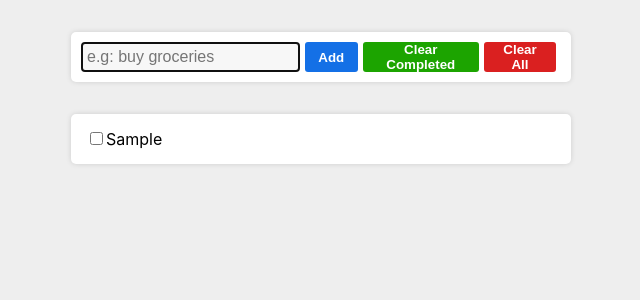
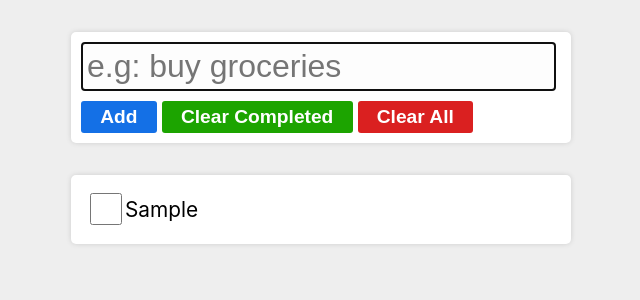
Before and after one commit to idontreallywolf/react-learn-todolist, a React (Create React App) app: page / in a window 1280 px wide. Both pictures are taken after typing "Sample" into the empty fields and a click on the button "Add". Shown: the top 300 px of the page, without its empty margins (319-959 px from the left). Built offline with nearby package versions, Linux system fonts and the light colour scheme.

Commit message:
re-style

```diff
--- a/src/App.js
+++ b/src/App.js
@@ -19,9 +19,7 @@ function App() {
         todoItemName.current.focus();
     }
 
-    const actionClearDone = (e) => {
-        setList(list.filter(todo => !todo.isDone));
-    }
+    const actionClearDone = (e) => setList(list.filter(todo => !todo.isDone));
 
     const actionClearAll = (e) => {
         if (window.confirm('Are you sure you want to delete all items?')) {
@@ -33,9 +31,11 @@ function App() {
     <div className='App'>
         <div className='well controls'>
             <input ref={todoItemName} type="text" placeholder="e.g: buy groceries"/>
-            <button className='button button-blue'  onClick={actionAddItem}>Add</button>
-            <button className='button button-green' onClick={actionClearDone}>Clear Completed</button>
-            <button className='button button-red'   onClick={actionClearAll}>Clear All</button>
+            <div>
+                <button className='button button-blue'  onClick={actionAddItem}>Add</button>
+                <button className='button button-green' onClick={actionClearDone}>Clear Completed</button>
+                <button className='button button-red'   onClick={actionClearAll}>Clear All</button>
+            </div>
         </div>
         <div className='well'>
             <TodoList list={ list } setList={ setList }/>
--- a/src/Todo.js
+++ b/src/Todo.js
@@ -2,8 +2,10 @@ import React from 'react';
 
 export default function Todo({ todo, toggle }) {
     const toggleBox = () => toggle(todo.id);
-    return <div className='todo-element'>
-                <span><input type='checkbox' checked={ todo.isDone } onChange={toggleBox}/></span>
-                <span>{ todo.name }</span>
-            </div>
+    return <label>
+                <div className='todo-element'>
+                    <span><input type='checkbox' checked={ todo.isDone } onChange={toggleBox}/></span>
+                    <div className='todo-name'>{ todo.name }</div>
+                </div>
+            </label>
 }
--- a/src/css/App.css
+++ b/src/css/App.css
@@ -15,24 +15,26 @@
 
 .controls {
     display: flex;
-    flex-direction: row;
+    flex-direction: column;
 }
 
 .controls > input {
-    font-size: 1em;
+    font-size: 2em;
     padding: 5px;
     border-radius: 3px;
     margin-right: 5px;
     border: 1px solid var(--border-input);
     background: var(--bg-input);
+    margin-bottom: 10px;
 }
 
 .button {
-    padding: 0px 1em;
+    padding: 5px 1em;
     border: transparent;
     border-radius: 3px;
     margin-right: 5px;
     font-weight: bold;
+    font-size: 1.2em;
 }
 
 .button-blue,
--- a/src/css/index.css
+++ b/src/css/index.css
@@ -1,11 +1,11 @@
 :root {
     --bg-primary:  #fff;
     --bg-secondary:#eee;
-    --bg-input: #f7f7f7;
+    --bg-input: #fdfdfd;
 
     --box-shadow: #cecece;
 
-    --border-input:#cacaca;
+    --border-input:#f4f4f4;
 
     --bg-btn-blue: #1470e6;
     --bg-btn-green: #1ca400;
--- a/src/css/todoList.css
+++ b/src/css/todoList.css
@@ -1,3 +1,21 @@
 .todo-element {
     padding: 5px;
+    display: flex;
 }
+
+.todo-element:hover {
+    background: var(--bg-secondary);
+    cursor: pointer;
+}
+
+input[type='checkbox'] {
+    width: 32px;
+    height: 32px;
+}
+
+.todo-name {
+    flex-grow: 1;
+    font-size: 1.3em;
+    display: flex;
+    align-items: center;
+}
```
